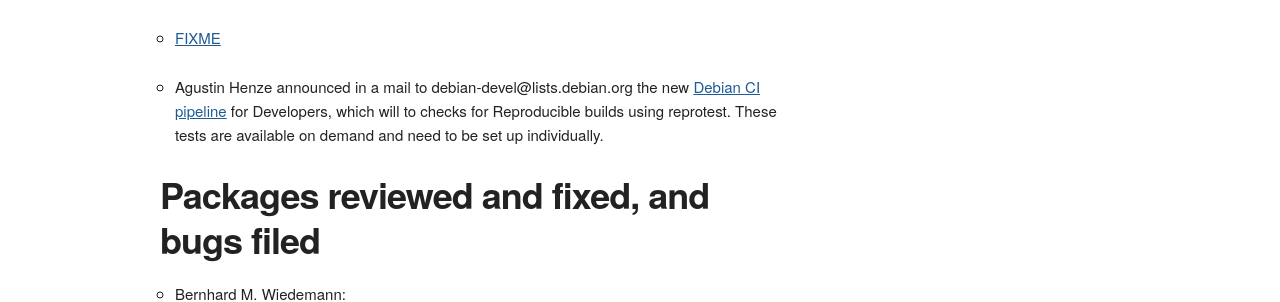
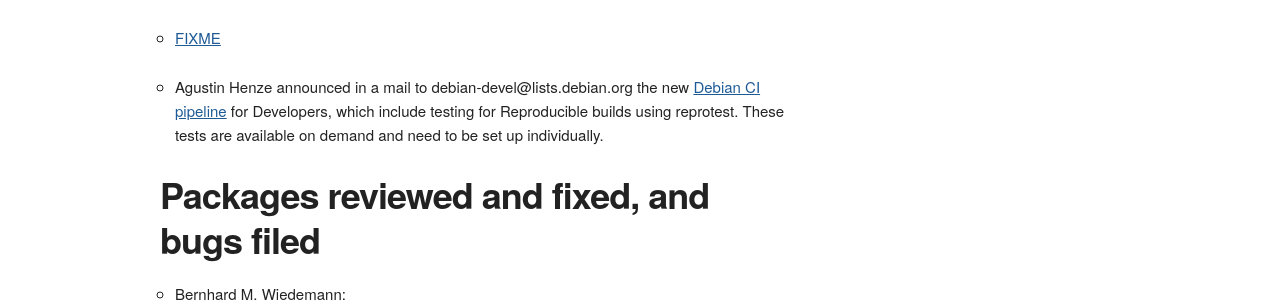
Before and after one commit to prototypefund/reproducible-website, a Jekyll site: the page built from _blog/posts/185.md, in a window 1280 px wide. Shown: the part 689-991 px from the top of the page. Built offline with Jekyll 4.4.1, drawn with Linux system fonts in a browser that asks for light colours; some web fonts are replaced.

Commit message:
185: reword, fix typo
Signed-off-by: Holger Levsen <holger@layer-acht.org>

```diff
--- a/_blog/posts/185.md
+++ b/_blog/posts/185.md
@@ -17,7 +17,7 @@ week: 185
 
 * [FIXME](https://bugs.debian.org/901473#33)
 
-* Agustin Henze announced in a mail to debian-devel@lists.debian.org the new [Debian CI pipeline](https://lists.debian.org/msgid-search/e8eafac7-ed5a-ac2f-c13a-e26d24d27dae@debian.org) for Developers, which will to checks for Reproducible builds using reprotest. These tests are available on demand and need to be set up individually.
+* Agustin Henze announced in a mail to debian-devel@lists.debian.org the new [Debian CI pipeline](https://lists.debian.org/msgid-search/e8eafac7-ed5a-ac2f-c13a-e26d24d27dae@debian.org) for Developers, which include testing for Reproducible builds using reprotest. These tests are available on demand and need to be set up individually.
 
 
 
```
